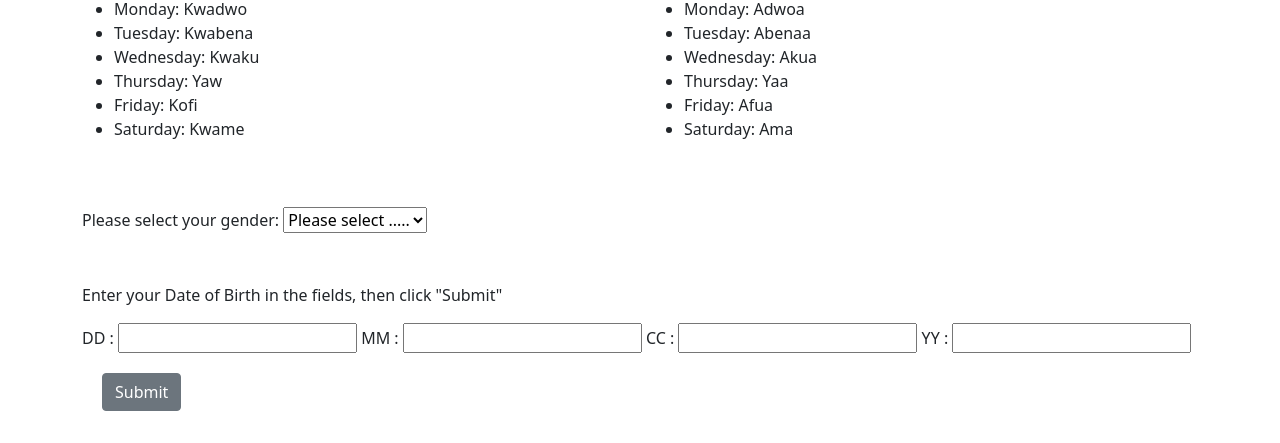
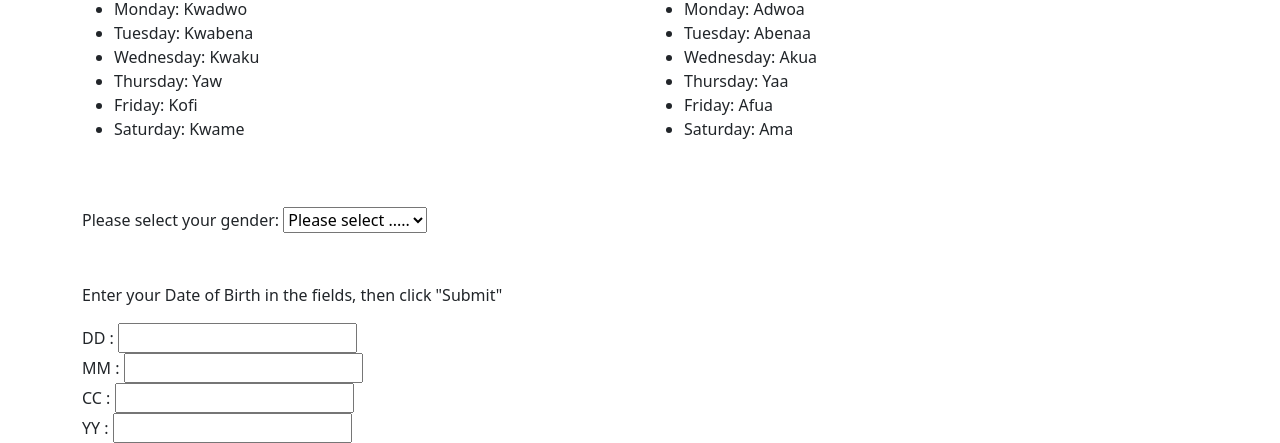
Before and after one commit to AbdilahiJama19/Calender-Calculator, a plain HTML site: page index.html in a window 1280 px wide. Shown: the part 378-821 px from the top of the page. Before the commit the page ends 800 px from the top, so only its background shows below. Drawn offline with Linux system fonts and the light colour scheme.

Commit message:
Added a form group

```diff
--- a/index.html
+++ b/index.html
@@ -5,7 +5,6 @@
     <meta charset="utf-8">
     <link rel="stylesheet" href="css/styles.css" type="text/css">
     <link rel="stylesheet" href="css/bootstrap.css" type="text/css">
-    <script src="js/script.js"></script>
     <title>Akan Calculator</title>
   </head>
   <body>
@@ -58,15 +57,26 @@
       <div class="DOBform">
         <p class="form-field">Enter your Date of Birth in the fields, then click "Submit"</p>
         <form id="dates" action="index.html" method="post">
-        DD : <input type="text" maxlength = "2" id ="day">
-        MM : <input type="text" maxlength = "2" id ="month">
-        CC : <input type="text" maxlength = "2" id = "century">
-        YY : <input type="text" maxlength="2" id = "decade">
-        </form>
-        <div class="button">
-          <button onclick="determineName();" type="button" id="bt1" class="btn btn-secondary">Submit</button>
+          <div class="form-group">
+            <label for="day">DD :</label>
+            <input type="text" maxlength="2" min="1" max="31" id="day">
+          </div>
+          <div class="form-group">
+            <label for="month">MM :</label>
+            <input type="text" maxlength="2" min="1" max="12" id="month">
+          </div>
+
+          <div class="form-group">
+           <label for="century">CC :</label>
+           <input type="text" maxlength="2" min="18" max="22" id="century">
+          </div>
+
+          <div class="form-group">
+           <label for="decade">YY :</label>
+           <input type="text" maxlength="2" min="1" max="99" id="decade">
         </div>
-      </div>
-    </div>
+       </div>
+     </form>
+    <script src="js/script.js"></script>
   </body>
-</html>
+ </html>
```
